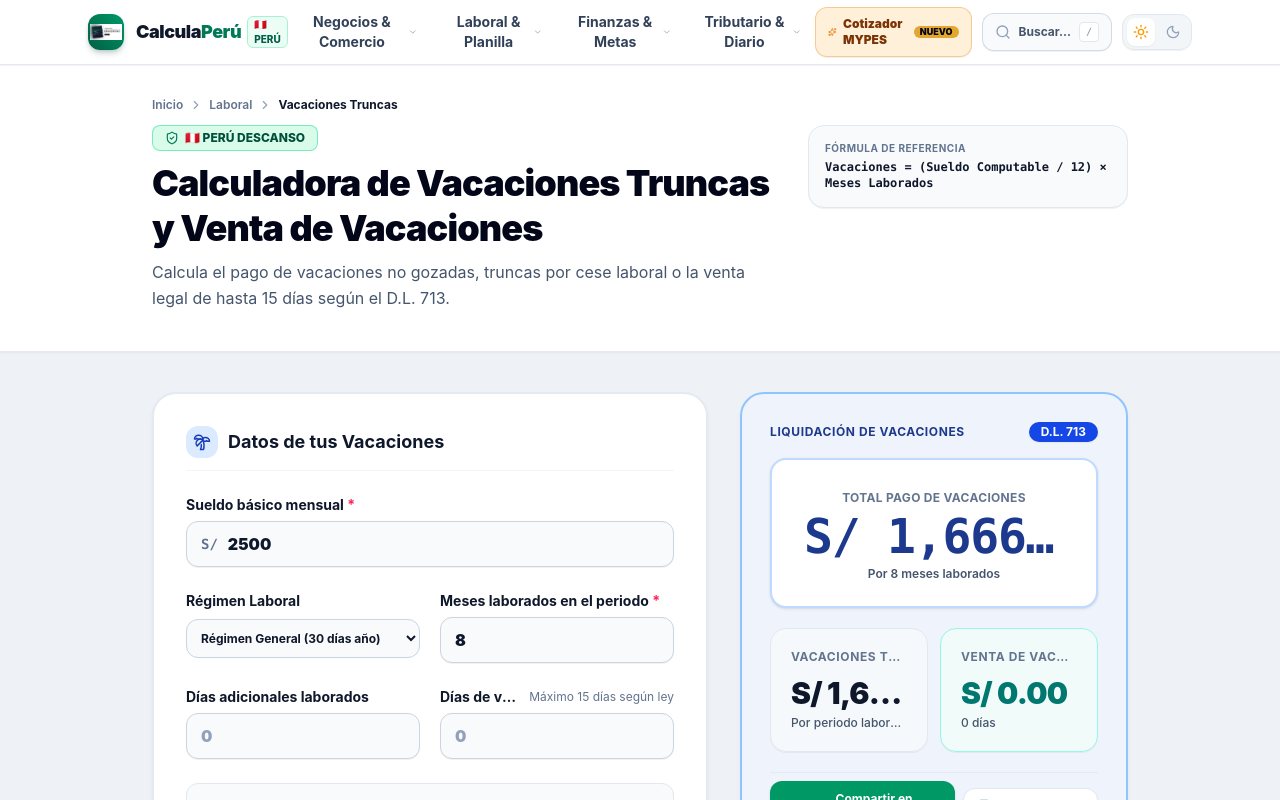
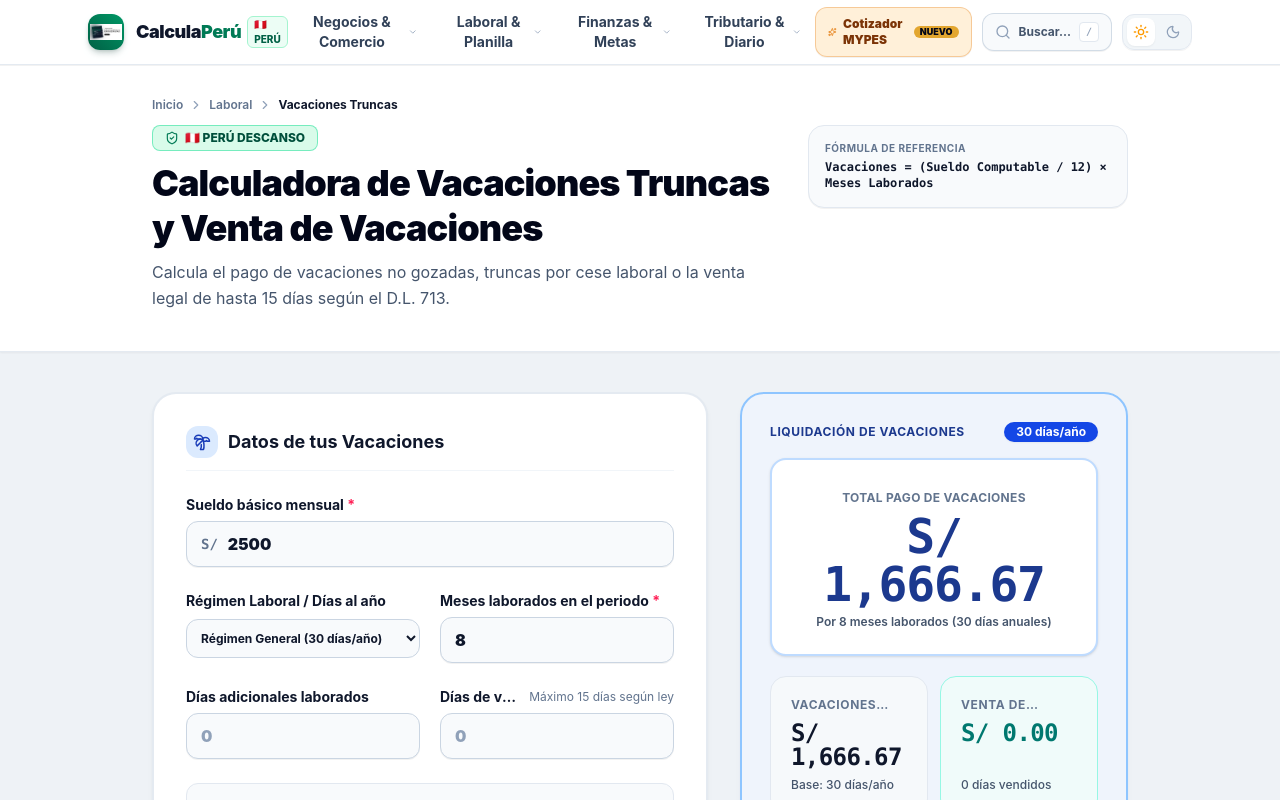
Before and after one commit to JonathanRAD/CalculadoraPeru, a Next.js app: page /calculadora-vacaciones in a window 1280 px wide. Shown: the top 800 px of the page. Built offline with nearby package versions, Linux system fonts and the light colour scheme.

Commit message:
feat: add 20 days and custom regimes to vacations calculator

```diff
--- a/src/app/(calculadoras)/calculadora-vacaciones/page.tsx
+++ b/src/app/(calculadoras)/calculadora-vacaciones/page.tsx
@@ -3,14 +3,13 @@
 import React, { useState } from 'react';
 import { CalculatorShell } from '@/features/calculators/components/CalculatorShell';
 import { CALCULATORS_REGISTRY } from '@/features/calculators/registry';
-import { calculateVacations, VacationsInput } from '@/core/calculators/vacations';
-import { CompanyRegime } from '@/core/calculators/gratification';
+import { calculateVacations, VacationRegime } from '@/core/calculators/vacations';
 import { formatCurrency } from '@/core/math/formatters';
 import { InputNumber } from '@/shared/components/ui/InputNumber';
 import { SwitchToggle } from '@/shared/components/ui/SwitchToggle';
 import { ResultMetricCard } from '@/shared/components/ui/ResultMetricCard';
 import { ShareButtons } from '@/shared/components/ui/ShareButtons';
-import { Palmtree } from 'lucide-react';
+import { Palmtree, Info } from 'lucide-react';
 
 export default function CalculadoraVacacionesPage() {
   const meta = CALCULATORS_REGISTRY.find((c) => c.id === 'calculadora-vacaciones')!;
@@ -19,7 +18,8 @@ export default function CalculadoraVacacionesPage() {
   const [hasFamilyAllowance, setHasFamilyAllowance] = useState<boolean>(false);
   const [monthsWorked, setMonthsWorked] = useState<number>(8);
   const [daysWorked, setDaysWorked] = useState<number>(0);
-  const [companyRegime, setCompanyRegime] = useState<CompanyRegime>('general');
+  const [companyRegime, setCompanyRegime] = useState<VacationRegime>('general');
+  const [customDaysPerYear, setCustomDaysPerYear] = useState<number>(20);
   const [daysToSell, setDaysToSell] = useState<number>(0);
 
   const result = calculateVacations({
@@ -28,22 +28,25 @@ export default function CalculadoraVacacionesPage() {
     monthsWorked,
     daysWorked,
     companyRegime,
+    customDaysPerYear,
     daysToSell,
   });
 
-  const shareSummary = `Liquidación de Vacaciones:
+  const maxSellAllowed = Math.floor(result.annualVacationDays / 2);
+
+  const shareSummary = `Liquidación de Vacaciones (${result.annualVacationDays} días/año):
 Vacaciones Truncas: ${formatCurrency(result.totalTruncatedVacations)} (${monthsWorked} meses)
 Venta de Vacaciones: ${formatCurrency(result.soldVacationsPay)} (${daysToSell} días)
 Total a Percibir: ${formatCurrency(result.totalPay)}`;
 
   const faqs = [
     {
-      question: '¿Cuántos días de vacaciones corresponden por ley en Perú?',
-      answer: 'En el Régimen General corresponden 30 días calendario de descanso remunerado por cada año completo de servicios (D.L. 713). En el régimen de Pequeña Empresa MYPE y Microempresa corresponden 15 días calendario.',
+      question: '¿Qué regímenes laborales tienen 20 o 15 días de vacaciones?',
+      answer: 'En el Régimen General corresponden 30 días calendario (D.L. 713). En regímenes especiales (como el Agrario bajo Ley 31110, construcción o convenios sectoriales) corresponden 20 o 25 días. En el régimen MYPE (Pequeña y Microempresa) corresponden 15 días.',
     },
     {
       question: '¿Se pueden vender las vacaciones?',
-      answer: 'Sí, el trabajador puede acordar por escrito con su empleador la venta de hasta 15 días de sus vacaciones en el Régimen General (descansando obligatoriamente los otros 15 días). La empresa paga la remuneración normal más la compensación por los días vendidos.',
+      answer: 'Sí, por acuerdo escrito entre trabajador y empleador se puede vender hasta la mitad de los días anuales de vacaciones (ejemplo: hasta 15 días en régimen de 30 días, o hasta 10 días en régimen de 20 días).',
     },
   ];
 
@@ -54,7 +57,7 @@ Total a Percibir: ${formatCurrency(result.totalPay)}`;
       educationalContent={
         <div className="space-y-3">
           <p>
-            Calcula el monto correspondiente por vacaciones truncas ante el término del vínculo laboral o la compra/venta legal de días de descanso.
+            Calcula el monto exacto correspondiente por vacaciones truncas al término del contrato o la venta de días de descanso en cualquier régimen laboral peruano.
           </p>
         </div>
       }
@@ -83,19 +86,33 @@ Total a Percibir: ${formatCurrency(result.totalPay)}`;
           <div className="grid grid-cols-1 sm:grid-cols-2 gap-5">
             <div>
               <label className="text-xs sm:text-sm font-bold text-slate-900 dark:text-slate-200 block mb-2">
-                Régimen Laboral
+                Régimen Laboral / Días al año
               </label>
               <select
                 value={companyRegime}
-                onChange={(e) => setCompanyRegime(e.target.value as CompanyRegime)}
-                className="w-full rounded-xl border border-slate-300 dark:border-slate-700 bg-slate-50 dark:bg-slate-950 p-2.5 text-xs font-bold text-slate-900 dark:text-white outline-none"
+                onChange={(e) => setCompanyRegime(e.target.value as VacationRegime)}
+                className="w-full rounded-xl border border-slate-300 dark:border-slate-700 bg-slate-50 dark:bg-slate-950 p-2.5 text-xs font-bold text-slate-900 dark:text-white outline-none focus:border-blue-600"
               >
-                <option value="general">Régimen General (30 días año)</option>
-                <option value="pequena_empresa">Pequeña Empresa (15 días año)</option>
-                <option value="microempresa">Microempresa (15 días año)</option>
+                <option value="general">Régimen General (30 días/año)</option>
+                <option value="especial_20">Régimen Especial / Agrario (20 días/año)</option>
+                <option value="pequena_empresa">Pequeña Empresa MYPE (15 días/año)</option>
+                <option value="microempresa">Microempresa (15 días/año)</option>
+                <option value="personalizado">Personalizado (Ingresar días)</option>
               </select>
             </div>
 
+            {companyRegime === 'personalizado' ? (
+              <InputNumber
+                id="customDays"
+                label="Días de vacaciones que te corresponden por año"
+                value={customDaysPerYear}
+                onChange={(customDaysPerYear) => setCustomDaysPerYear(customDaysPerYear)}
+                min={1}
+                max={60}
+                placeholder="20"
+                required
+              />
+            ) : (
               <InputNumber
                 id="monthsWorked"
                 label="Meses laborados en el periodo"
@@ -106,8 +123,34 @@ Total a Percibir: ${formatCurrency(result.totalPay)}`;
                 placeholder="8"
                 required
               />
+            )}
           </div>
 
+          {companyRegime === 'personalizado' && (
+            <div className="grid grid-cols-1 sm:grid-cols-2 gap-5">
+              <InputNumber
+                id="monthsWorkedCustom"
+                label="Meses laborados en el periodo"
+                value={monthsWorked}
+                onChange={(monthsWorked) => setMonthsWorked(monthsWorked)}
+                min={0}
+                max={12}
+                placeholder="8"
+                required
+              />
+              <InputNumber
+                id="daysWorked"
+                label="Días adicionales laborados"
+                value={daysWorked}
+                onChange={(daysWorked) => setDaysWorked(daysWorked)}
+                min={0}
+                max={29}
+                placeholder="0"
+              />
+            </div>
+          )}
+
+          {companyRegime !== 'personalizado' && (
             <div className="grid grid-cols-1 sm:grid-cols-2 gap-5">
               <InputNumber
                 id="daysWorked"
@@ -125,11 +168,25 @@ Total a Percibir: ${formatCurrency(result.totalPay)}`;
                 value={daysToSell}
                 onChange={(daysToSell) => setDaysToSell(daysToSell)}
                 min={0}
-              max={15}
-              helpText="Máximo 15 días según ley"
+                max={maxSellAllowed}
+                helpText={`Máximo ${maxSellAllowed} días según ley`}
                 placeholder="0"
               />
             </div>
+          )}
+
+          {companyRegime === 'personalizado' && (
+            <InputNumber
+              id="daysToSellCustom"
+              label="Días de vacaciones a vender (opcional)"
+              value={daysToSell}
+              onChange={(daysToSell) => setDaysToSell(daysToSell)}
+              min={0}
+              max={maxSellAllowed}
+              helpText={`Máximo ${maxSellAllowed} días`}
+              placeholder="0"
+            />
+          )}
 
           <SwitchToggle
             id="hasFamilyAllowance"
@@ -148,7 +205,7 @@ Total a Percibir: ${formatCurrency(result.totalPay)}`;
                 Liquidación de Vacaciones
               </span>
               <span className="rounded-full bg-blue-700 dark:bg-blue-600 px-3 py-0.5 text-xs font-bold text-white shadow-xs">
-                D.L. 713
+                {result.annualVacationDays} días/año
               </span>
             </div>
 
@@ -159,12 +216,12 @@ Total a Percibir: ${formatCurrency(result.totalPay)}`;
               </span>
               <div
                 title={formatCurrency(result.totalPay)}
-                className="text-3xl sm:text-4xl lg:text-5xl font-black text-blue-900 dark:text-blue-400 mt-1 font-mono tracking-tight truncate max-w-full px-2"
+                className="text-3xl sm:text-4xl lg:text-5xl font-black text-blue-900 dark:text-blue-400 mt-1 font-mono tracking-tight break-words px-2"
               >
                 {formatCurrency(result.totalPay)}
               </div>
               <div className="mt-1.5 text-xs text-slate-600 dark:text-slate-400 font-semibold truncate">
-                Por {monthsWorked} meses laborados {daysToSell > 0 ? `+ ${daysToSell} días vendidos` : ''}
+                Por {monthsWorked} meses laborados ({result.annualVacationDays} días anuales)
               </div>
             </div>
 
@@ -174,13 +231,13 @@ Total a Percibir: ${formatCurrency(result.totalPay)}`;
                 label="Vacaciones Truncas"
                 value={formatCurrency(result.totalTruncatedVacations)}
                 type="neutral"
-                subValue="Por periodo laborado"
+                subValue={`Base: ${result.annualVacationDays} días/año`}
               />
               <ResultMetricCard
                 label="Venta de Vacaciones"
                 value={formatCurrency(result.soldVacationsPay)}
                 type="success"
-                subValue={`${daysToSell} días`}
+                subValue={`${daysToSell} días vendidos`}
               />
             </div>
 
--- a/src/core/calculators/vacations.ts
+++ b/src/core/calculators/vacations.ts
@@ -1,18 +1,21 @@
 import { roundTo } from '../math/formatters';
-import { CompanyRegime } from './gratification';
+
+export type VacationRegime = 'general' | 'especial_20' | 'pequena_empresa' | 'microempresa' | 'personalizado';
 
 export interface VacationsInput {
   baseSalary: number; // Sueldo bruto mensual (S/)
   hasFamilyAllowance?: boolean; // Asignación familiar (+S/ 102.50)
   monthsWorked: number; // Meses laborados en el periodo (1 a 12)
   daysWorked?: number; // Días adicionales laborados (0 a 29)
-  companyRegime: CompanyRegime; // Régimen general (30 días) o pequeña empresa (15 días)
-  daysToSell?: number; // Días de vacaciones que se compran/venden a la empresa (máx 15)
+  companyRegime: VacationRegime; // Régimen general (30d), especial (20d), MYPE (15d) o personalizado
+  customDaysPerYear?: number; // Días de vacaciones al año si es personalizado
+  daysToSell?: number; // Días de vacaciones que se compran/venden a la empresa
 }
 
 export interface VacationsResult {
   computableSalary: number; // Remuneración computable mensual
   dailyRate: number; // Valor remuneración diaria
+  annualVacationDays: number; // Días de vacaciones que corresponden al año
   vacationPayForMonths: number; // Pago por meses laborados
   vacationPayForDays: number; // Pago por días laborados
   totalTruncatedVacations: number; // Total vacaciones truncas
@@ -21,7 +24,7 @@ export interface VacationsResult {
 }
 
 /**
- * Calcula las Vacaciones Truncas y Venta de Vacaciones en Perú (D.L. 713).
+ * Calcula las Vacaciones Truncas y Venta de Vacaciones en Perú para todos los regímenes laborales.
  */
 export function calculateVacations(input: VacationsInput): VacationsResult {
   const salary = Math.max(0, input.baseSalary || 0);
@@ -29,8 +32,18 @@ export function calculateVacations(input: VacationsInput): VacationsResult {
   const computableSalary = salary + familyAllowance;
   const dailyRate = computableSalary / 30;
 
-  // Factor de régimen: Régimen General (1 sueldo completo por 12 meses) / Pequeña empresa (15 días = 50% de sueldo) / Microempresa (15 días = 50% de sueldo)
-  const regimeFactor = input.companyRegime === 'general' ? 1.0 : 0.5;
+  // Determinar días de vacaciones por año según régimen
+  let annualVacationDays = 30;
+  if (input.companyRegime === 'pequena_empresa' || input.companyRegime === 'microempresa') {
+    annualVacationDays = 15;
+  } else if (input.companyRegime === 'especial_20') {
+    annualVacationDays = 20;
+  } else if (input.companyRegime === 'personalizado') {
+    annualVacationDays = Math.max(1, Math.min(60, input.customDaysPerYear || 30));
+  }
+
+  // Factor de proporción sobre el mes de 30 días
+  const regimeFactor = annualVacationDays / 30;
 
   const months = Math.max(0, Math.min(12, input.monthsWorked || 0));
   const days = Math.max(0, Math.min(29, input.daysWorked || 0));
@@ -43,15 +56,17 @@ export function calculateVacations(input: VacationsInput): VacationsResult {
 
   const totalTruncatedVacations = vacationPayForMonths + vacationPayForDays;
 
-  // Venta de vacaciones (máximo 15 días según ley)
-  const daysToSell = Math.max(0, Math.min(15, input.daysToSell || 0));
-  const soldVacationsPay = daysToSell * dailyRate * regimeFactor;
+  // Venta de vacaciones (máximo la mitad de sus días anuales según ley)
+  const maxSellDays = Math.floor(annualVacationDays / 2);
+  const daysToSell = Math.max(0, Math.min(maxSellDays, input.daysToSell || 0));
+  const soldVacationsPay = daysToSell * dailyRate;
 
   const totalPay = totalTruncatedVacations + soldVacationsPay;
 
   return {
     computableSalary: roundTo(computableSalary, 2),
     dailyRate: roundTo(dailyRate, 2),
+    annualVacationDays,
     vacationPayForMonths: roundTo(vacationPayForMonths, 2),
     vacationPayForDays: roundTo(vacationPayForDays, 2),
     totalTruncatedVacations: roundTo(totalTruncatedVacations, 2),
--- a/src/shared/components/ui/ResultMetricCard.tsx
+++ b/src/shared/components/ui/ResultMetricCard.tsx
@@ -35,23 +35,24 @@ export function ResultMetricCard({
   };
 
   return (
-    <div className={`relative overflow-hidden rounded-2xl border p-4.5 sm:p-5 transition-all shadow-2xs min-w-0 ${styles[type]}`}>
-      <div className="flex items-center justify-between gap-2">
-        <span className="text-xs font-bold uppercase tracking-wider text-slate-500 dark:text-slate-400 truncate">
+    <div className={`relative rounded-2xl border p-4 sm:p-5 transition-all shadow-2xs min-w-0 flex flex-col justify-between ${styles[type]}`}>
+      <div>
+        <div className="flex items-center justify-between gap-1.5">
+          <span className="text-[11px] sm:text-xs font-bold uppercase tracking-wider text-slate-500 dark:text-slate-400 line-clamp-1" title={label}>
             {label}
           </span>
           {badge && (
-          <span className="inline-flex items-center gap-1 rounded-md bg-white/80 dark:bg-slate-800 px-2 py-0.5 text-[11px] font-bold text-slate-700 dark:text-slate-300 border border-slate-200/60 dark:border-slate-700 shrink-0">
+            <span className="inline-flex items-center gap-1 rounded-md bg-white/80 dark:bg-slate-800 px-1.5 py-0.2 text-[10px] font-bold text-slate-700 dark:text-slate-300 border border-slate-200/60 dark:border-slate-700 shrink-0">
               <Sparkles className="h-3 w-3 text-amber-500" />
               {badge}
             </span>
           )}
         </div>
 
-      <div className="mt-2.5 flex items-baseline gap-2 min-w-0">
+        <div className="mt-2 flex items-baseline gap-1.5 flex-wrap">
           <div
             title={value}
-          className={`text-xl sm:text-2xl lg:text-3xl font-black tracking-tight truncate min-w-0 ${valueColors[type]}`}
+            className={`text-lg sm:text-xl lg:text-2xl font-black tracking-tight font-mono leading-none ${valueColors[type]}`}
           >
             {value}
           </div>
@@ -61,9 +62,10 @@ export function ResultMetricCard({
             </div>
           )}
         </div>
+      </div>
 
       {subValue && (
-        <p className="mt-1 text-xs font-medium text-slate-600 dark:text-slate-400 truncate" title={subValue}>
+        <p className="mt-2 text-[11px] sm:text-xs font-medium text-slate-600 dark:text-slate-400 leading-snug break-words" title={subValue}>
           {subValue}
         </p>
       )}
```
Also changed, not shown: src/app/(calculadoras)/ganancia-por-producto/page.tsx (+21 -4 lines), src/core/calculators/profitPerProduct.ts (+5 -2 lines), 1 other file (tests, documents, lock files or other folders). Lines whose indentation alone changed are shown as unchanged.
